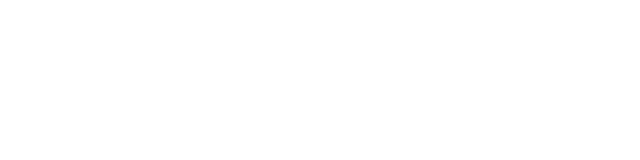
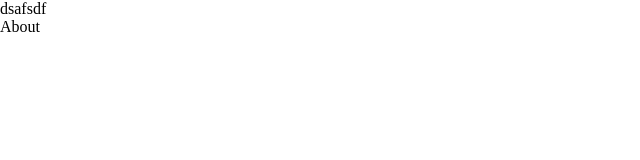
Before and after one commit to c1DeepInside/react-task, a React (Vite) app: page /about in a window 1280 px wide. Shown: the top 160 px of the page, without its empty margins (0-640 px from the left). Built offline with nearby package versions, Linux system fonts and the light colour scheme.

Commit message:
feat: add router

```diff
--- a/src/App.tsx
+++ b/src/App.tsx
@@ -1,5 +1,13 @@
-function App() {
-  return <div className="App"></div>;
+import React, { Component } from 'react';
+import { Outlet } from 'react-router-dom';
+
+export default class App extends Component {
+  render() {
+    return (
+      <div>
+        dsafsdf
+        <Outlet />
+      </div>
+    );
+  }
 }
-
-export default App;
--- a/src/main.tsx
+++ b/src/main.tsx
@@ -1,9 +1,32 @@
 import React from 'react';
 import ReactDOM from 'react-dom/client';
+import { createBrowserRouter, RouterProvider } from 'react-router-dom';
 import App from './App';
+import About from './pages/About';
+import Cards from './pages/Cards';
+import ErrorPage from './pages/ErrorPage';
+import './styles/App.scss';
+
+const router = createBrowserRouter([
+  {
+    path: '/',
+    element: <App />,
+    errorElement: <ErrorPage />,
+    children: [
+      {
+        path: '/about',
+        element: <About />,
+      },
+      {
+        path: '/',
+        element: <Cards />,
+      },
+    ],
+  },
+]);
 
 ReactDOM.createRoot(document.getElementById('root') as HTMLElement).render(
   <React.StrictMode>
-    <App />
+    <RouterProvider router={router} />
   </React.StrictMode>
 );
--- /dev/null
+++ b/src/pages/About.tsx
@@ -0,0 +1,7 @@
+import React, { Component } from 'react';
+
+export default class About extends Component {
+  render() {
+    return <div>About</div>;
+  }
+}
--- /dev/null
+++ b/src/pages/Cards.tsx
@@ -0,0 +1,7 @@
+import React, { Component } from 'react';
+
+export default class About extends Component {
+  render() {
+    return <div>Cards</div>;
+  }
+}
--- /dev/null
+++ b/src/pages/ErrorPage.tsx
@@ -0,0 +1,7 @@
+import React, { Component } from 'react';
+
+export default class About extends Component {
+  render() {
+    return <div>Error</div>;
+  }
+}
```
